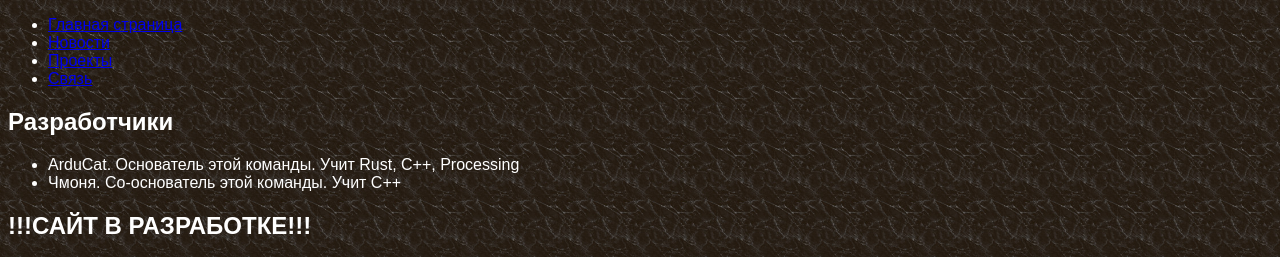
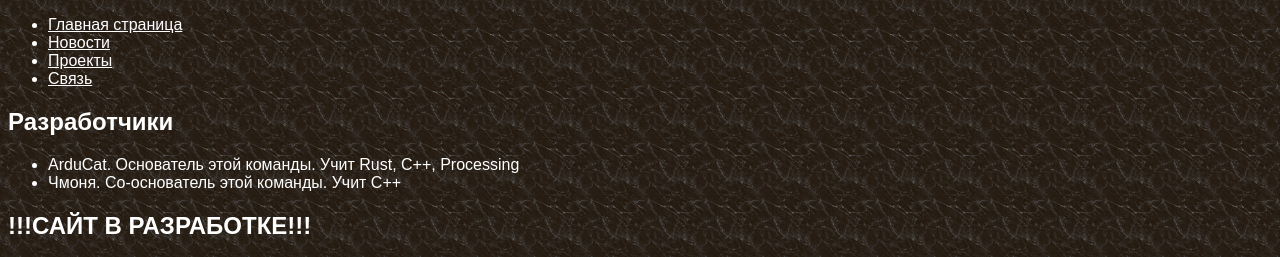
Before and after one commit to SvZMagic/svzmagic.github.io, a plain HTML site: page index.html in a window 1280 px wide. Shown: the top 257 px of the page. Drawn offline with Linux system fonts and the light colour scheme.

Commit message:
Пытка номер 3

```diff
--- a/basdec.css
+++ b/basdec.css
@@ -18,7 +18,7 @@ ul {
   font-family: 'Gidole', sans-serif;
 }
 
-li {  color: white;
+li a{  color: white;
   font-family: 'Gidole', sans-serif;
 }
 
```
